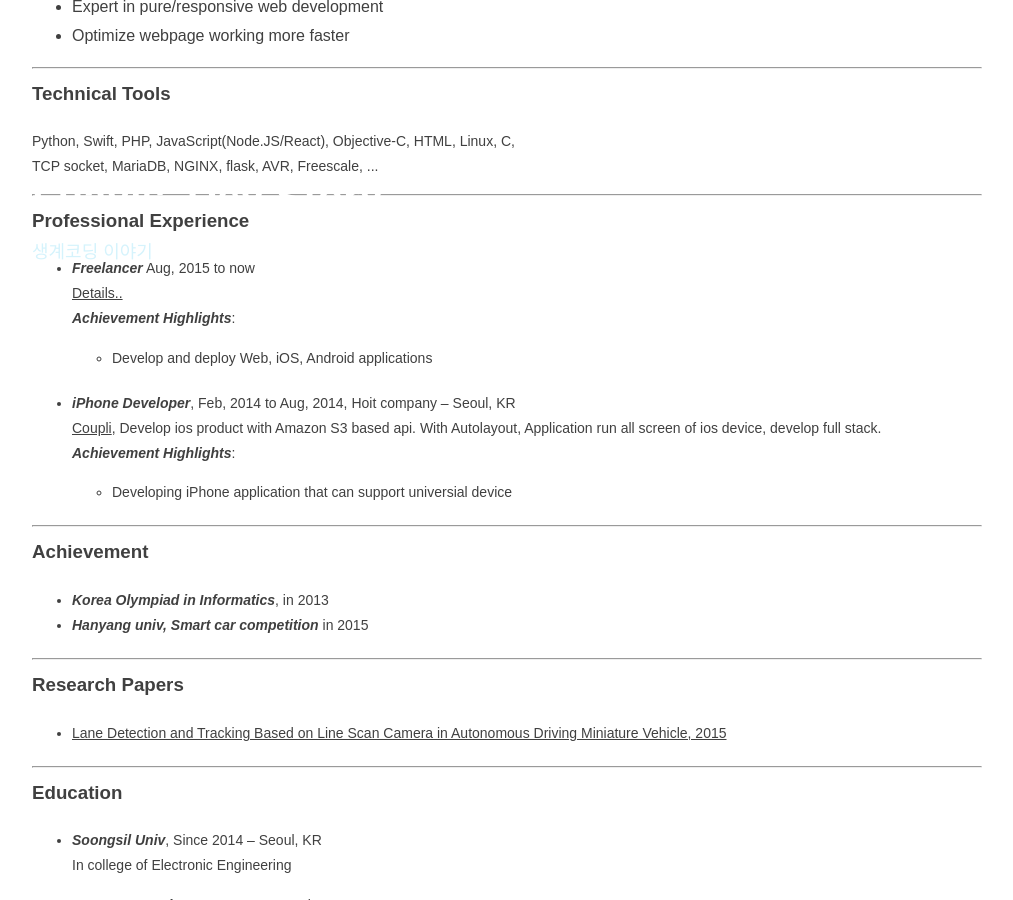
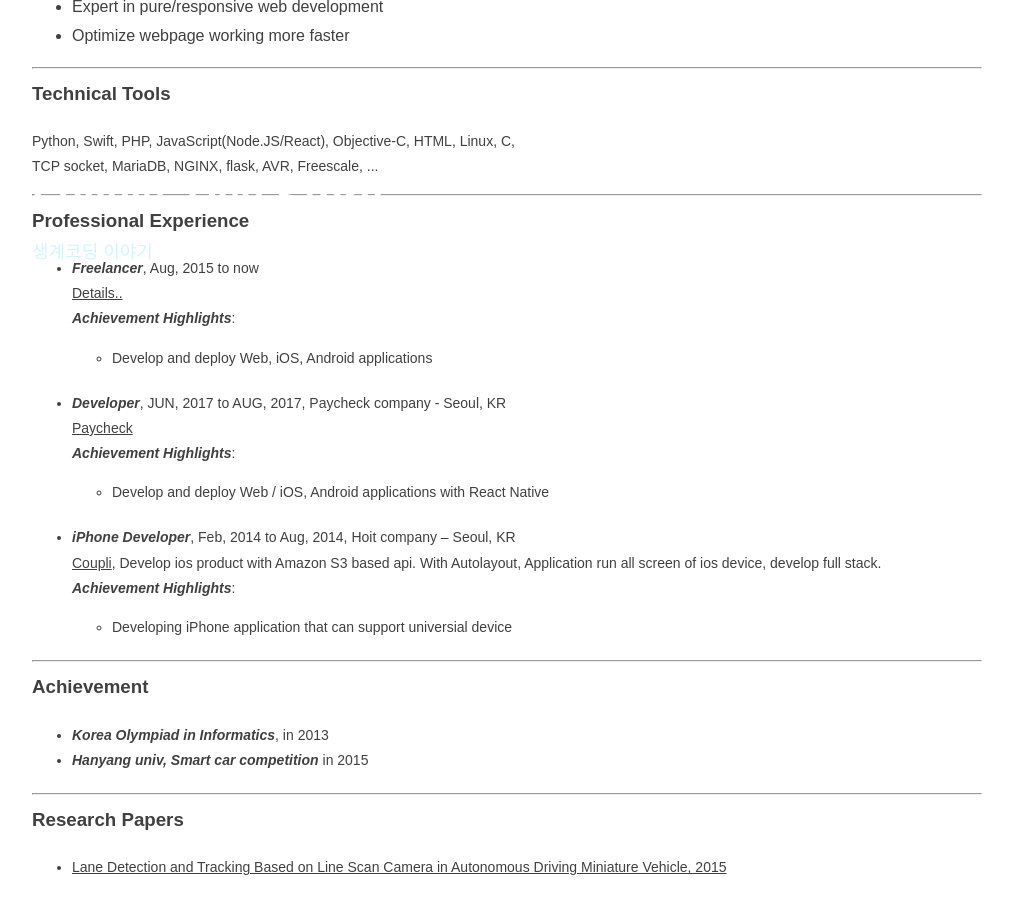
Before and after one commit to Luavis/luavis.github.io, a Jekyll site: the page built from _pages/about_me.html, in a window 1280 px wide and 900 px high, scrolled down 820 px. Shown: the whole window, without its empty margins (133-1146 px from the left). Built offline with Jekyll 4.4.1, drawn with Linux system fonts in a browser that asks for light colours; some web fonts are replaced.

Commit message:
Add work place: Paycheck

```diff
--- a/_pages/about_me.html
+++ b/_pages/about_me.html
@@ -62,7 +62,7 @@
   </div>
   <ul>
       <li class="description margin-bottom">
-        <em>Freelancer</em> Aug, 2015 to now <br>
+        <em>Freelancer</em>, Aug, 2015 to now <br>
         <p>
         <a href="http://p.luavis.kr">Details..</a>
         <br>
@@ -71,6 +71,19 @@
         <ul>
           <li>
             Develop and deploy Web, iOS, Android applications
+          </li>
+        </ul>
+      </li>
+      <li class="description margin-bottom">
+        <em>Developer</em>, JUN, 2017 to  AUG, 2017, Paycheck company - Seoul, KR<br>
+        <p>
+        <a href="play.google.com/store/apps/details?id=com.mpaycheck.paycheck">Paycheck</a>
+        <br>
+        <em>Achievement Highlights</em>:
+        </p>
+        <ul>
+          <li>
+            Develop and deploy Web / iOS, Android applications with React Native
           </li>
         </ul>
       </li>
```
